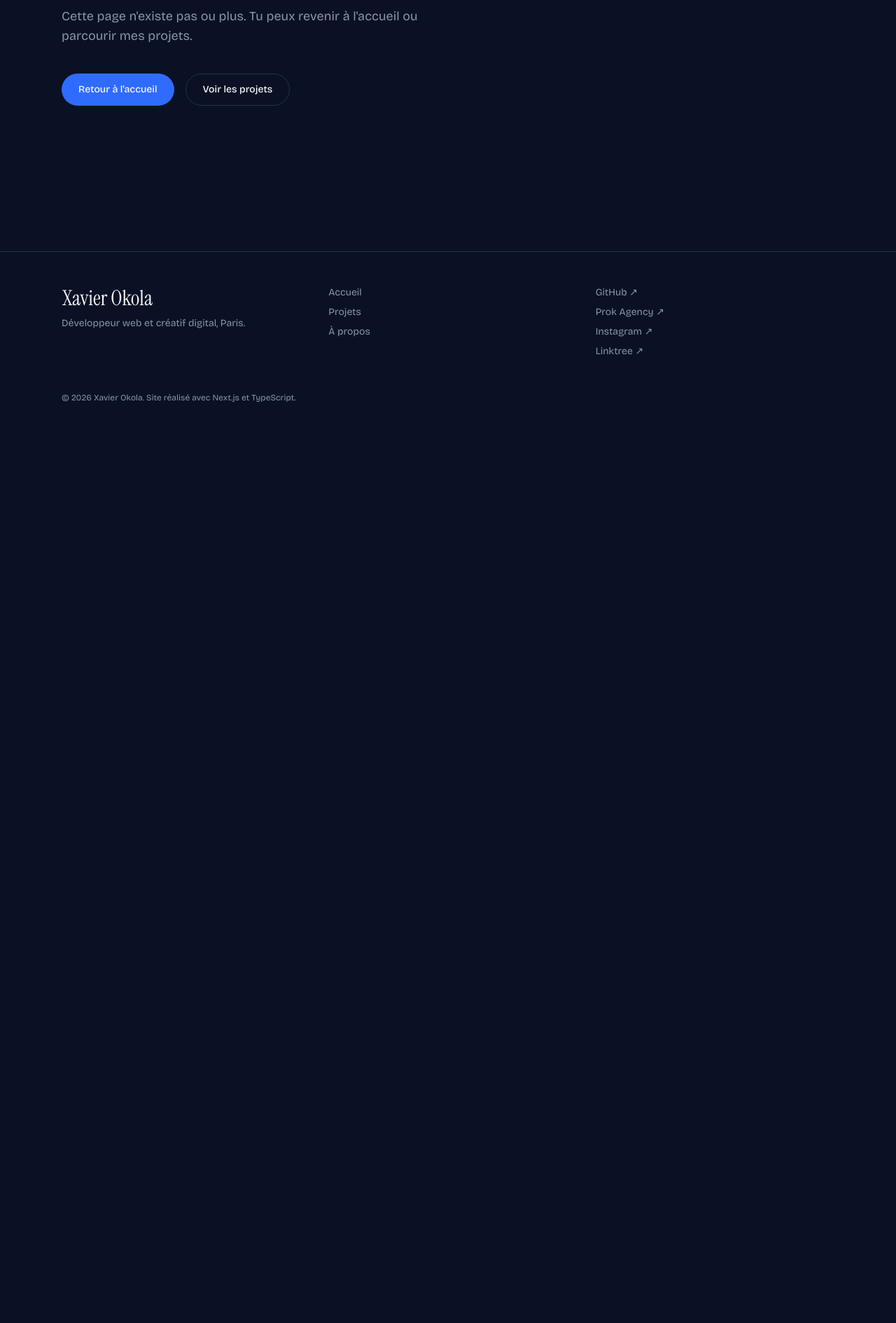
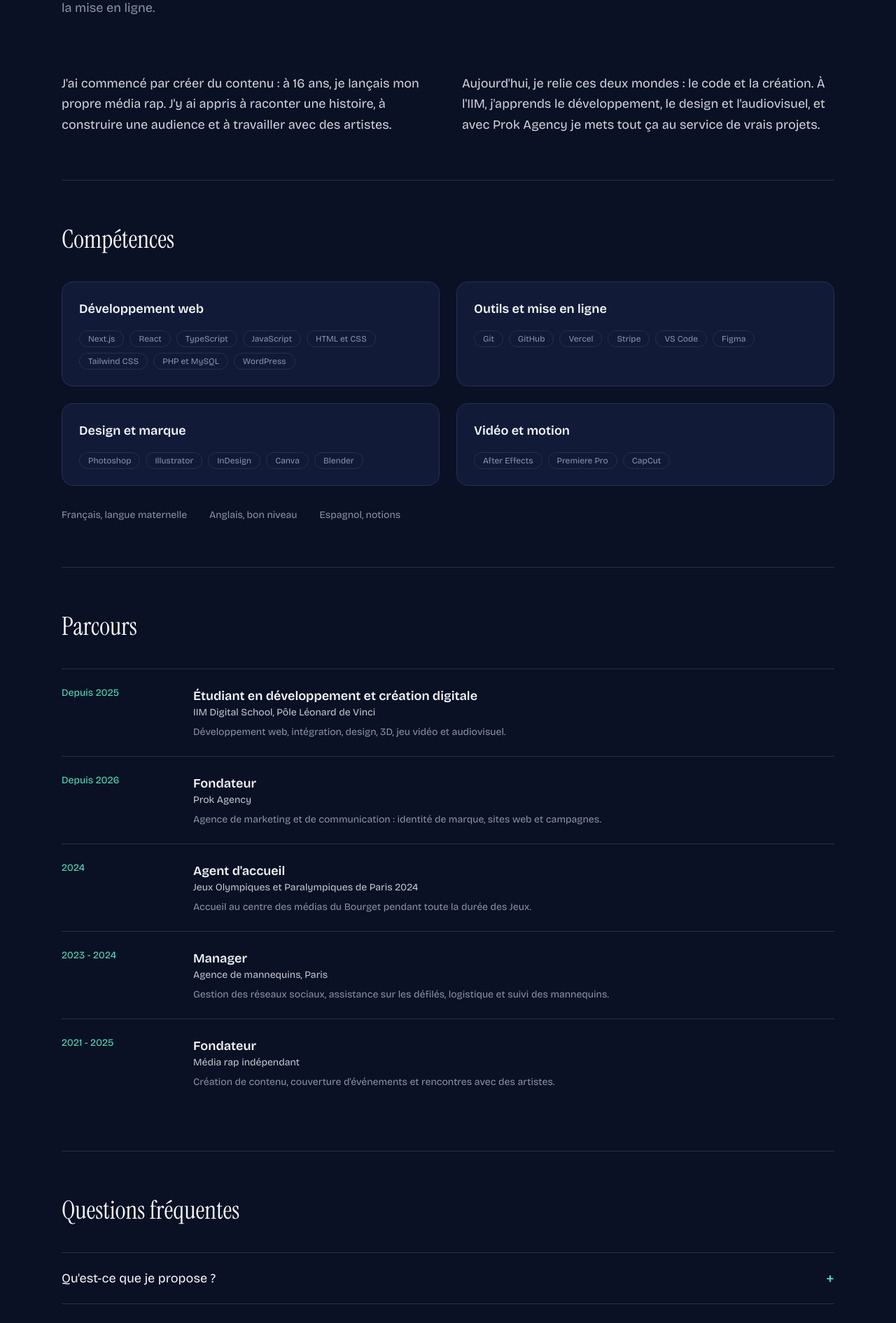
Before and after one commit to RxoVinci/portfolio-xavier-okola, a Next.js app: page /a-propos in a window 1280 px wide. Before the commit this address had no page. Shown: the part 320-2210 px from the top of the page at 70% size. Before the commit the page ends 928 px from the top, so only its background shows below. Built offline with nearby package versions, Linux system fonts and the light colour scheme.

Commit message:
Ajout de la page À propos avec parcours, compétences et FAQ

```diff
--- /dev/null
+++ b/app/a-propos/page.tsx
@@ -0,0 +1,70 @@
+import type { Metadata } from "next"
+import TitrePage from "@/components/titre-page"
+import Section from "@/components/section"
+import CarteCompetence from "@/components/carte-competence"
+import LigneParcours from "@/components/ligne-parcours"
+import Accordeon from "@/components/accordeon"
+import Bouton from "@/components/bouton"
+import { PROFIL } from "@/data/profil"
+import { PARCOURS } from "@/data/parcours"
+import { COMPETENCES, LANGUES } from "@/data/competences"
+import { QUESTIONS } from "@/data/questions"
+
+export const metadata: Metadata = {
+  title: "À propos",
+  description: "Parcours, compétences et expériences de Xavier Okola.",
+}
+
+export default function APropos() {
+  return (
+    <>
+      <TitrePage surtitre="À propos" titre={`${PROFIL.prenom} ${PROFIL.nom}`} texte={PROFIL.accroche} />
+
+      <div className="grid gap-10 pb-16 md:grid-cols-2">
+        <p className="text-lg leading-relaxed text-creme/85">
+          J&apos;ai commencé par créer du contenu : à 16 ans, je lançais mon propre média rap. J&apos;y ai appris à
+          raconter une histoire, à construire une audience et à travailler avec des artistes.
+        </p>
+        <p className="text-lg leading-relaxed text-creme/85">
+          Aujourd&apos;hui, je relie ces deux mondes : le code et la création. À l&apos;IIM, j&apos;apprends le
+          développement, le design et l&apos;audiovisuel, et avec Prok Agency je mets tout ça au service de vrais
+          projets.
+        </p>
+      </div>
+
+      <Section titre="Compétences">
+        <div className="grid gap-6 md:grid-cols-2">
+          {COMPETENCES.map((competence) => (
+            <CarteCompetence key={competence.domaine} competence={competence} />
+          ))}
+        </div>
+        <ul className="mt-8 flex flex-wrap gap-x-8 gap-y-2 text-sm text-brume">
+          {LANGUES.map((langue) => (
+            <li key={langue}>{langue}</li>
+          ))}
+        </ul>
+      </Section>
+
+      <Section titre="Parcours">
+        <ul>
+          {PARCOURS.map((experience) => (
+            <LigneParcours key={`${experience.periode}-${experience.structure}`} experience={experience} />
+          ))}
+        </ul>
+      </Section>
+
+      <Section titre="Questions fréquentes">
+        <div className="border-t border-trait">
+          {QUESTIONS.map((item) => (
+            <Accordeon key={item.question} question={item.question}>
+              {item.reponse}
+            </Accordeon>
+          ))}
+        </div>
+        <div className="mt-10">
+          <Bouton label="Voir mes projets" href="/projets" />
+        </div>
+      </Section>
+    </>
+  )
+}
--- /dev/null
+++ b/components/accordeon.tsx
@@ -0,0 +1,26 @@
+"use client"
+
+import { useState, type ReactNode } from "react"
+
+type Props = {
+  question: string
+  children: ReactNode
+}
+
+export default function Accordeon({ question, children }: Props) {
+  const [ouvert, setOuvert] = useState(false)
+
+  return (
+    <div className="border-b border-trait">
+      <button
+        onClick={() => setOuvert(!ouvert)}
+        aria-expanded={ouvert}
+        className="flex w-full items-center justify-between gap-6 py-5 text-left text-lg"
+      >
+        {question}
+        <span className={`text-2xl text-menthe transition-transform ${ouvert ? "rotate-45" : ""}`}>+</span>
+      </button>
+      {ouvert && <div className="pb-6 text-brume">{children}</div>}
+    </div>
+  )
+}
--- /dev/null
+++ b/components/ligne-parcours.tsx
@@ -0,0 +1,18 @@
+import { Experience } from "@/interfaces/Experience"
+
+type Props = {
+  experience: Experience
+}
+
+export default function LigneParcours({ experience }: Props) {
+  return (
+    <li className="grid gap-2 border-t border-trait py-6 md:grid-cols-[180px_1fr]">
+      <p className="text-sm text-menthe">{experience.periode}</p>
+      <div>
+        <h3 className="text-lg font-semibold">{experience.poste}</h3>
+        <p className="text-sm text-creme/80">{experience.structure}</p>
+        <p className="mt-2 text-sm text-brume">{experience.description}</p>
+      </div>
+    </li>
+  )
+}
```
